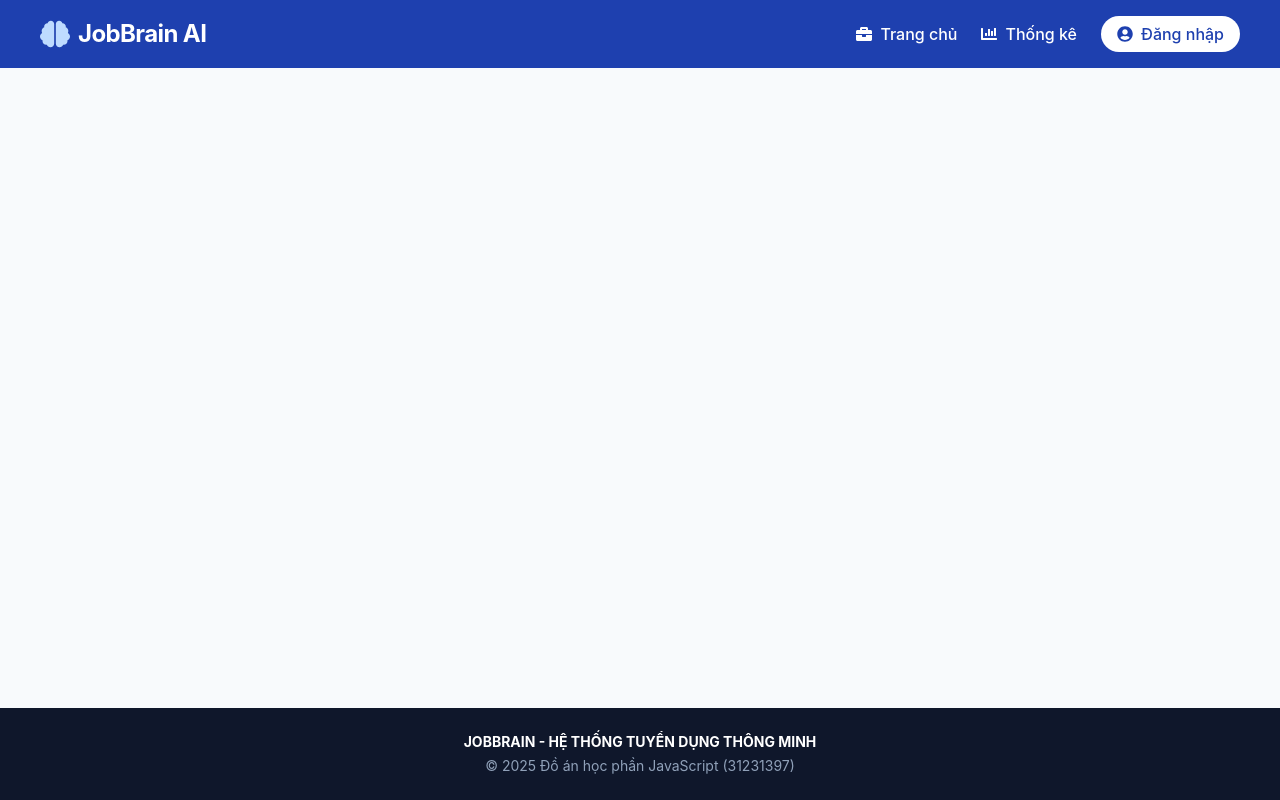
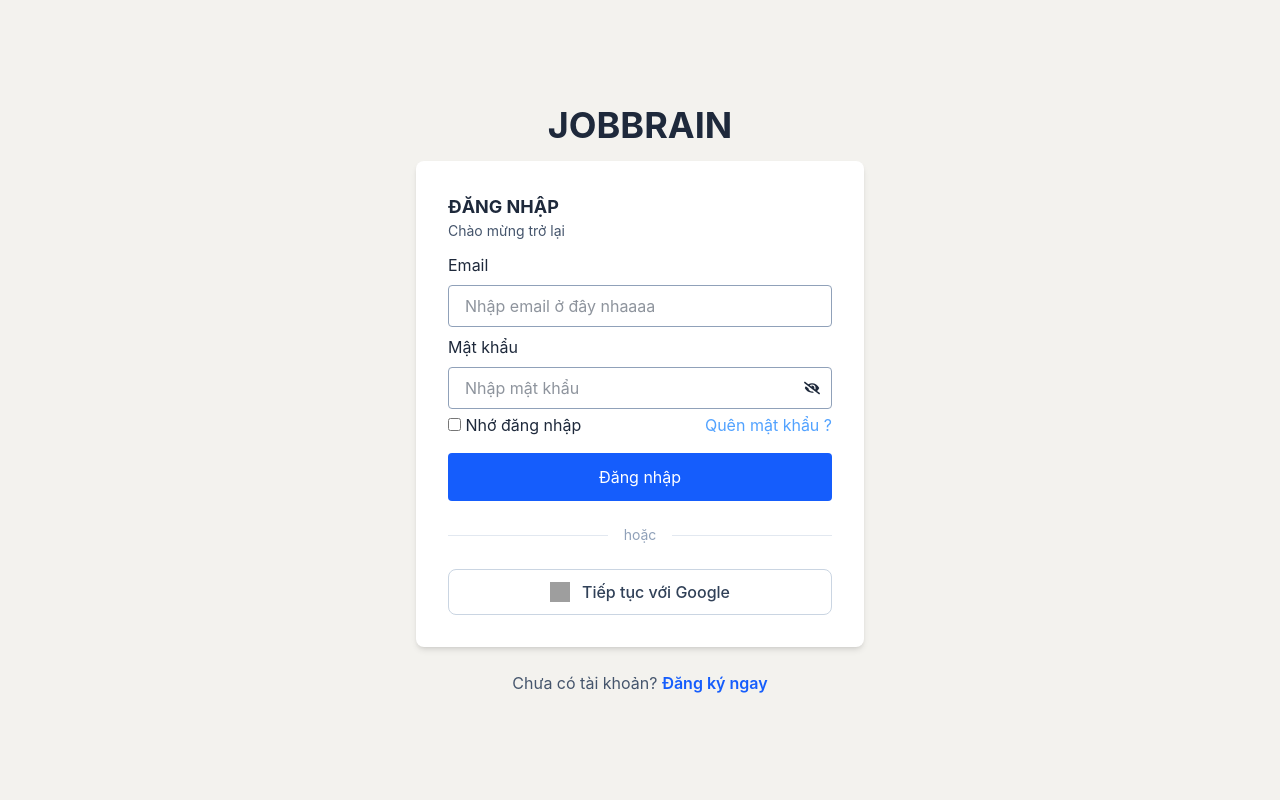
Before and after one commit to baohuy6505/JobBrain, a React app in the folder frontend/: page /login in a window 1280 px wide. Built offline with nearby package versions, Linux system fonts and the light colour scheme; grey boxes are pictures that could not be loaded; the HTML template or start-up script is replaced by a standard one.

Commit message:
Login-UI

```diff
--- a/frontend/package.json
+++ b/frontend/package.json
@@ -16,7 +16,7 @@
     "lodash": "^4.17.23",
     "react": "^19.2.0",
     "react-dom": "^19.2.0",
-    "react-icons": "^5.5.0",
+    "react-icons": "^5.6.0",
     "react-paginate": "^8.3.0",
     "react-redux": "^9.2.0",
     "react-router-dom": "^7.11.0",
--- a/frontend/src/App.jsx
+++ b/frontend/src/App.jsx
@@ -8,14 +8,12 @@
 
 function App() {
   return (
-    <Router>
-      <Routes>
-        <Route path="/" element={<MainLayout />}>
-          <Route index element={<Home />} />
-          <Route path="login" element={<LoginPage />} />
-        </Route>
-      </Routes>
-    </Router>
+    <Routes>
+      <Route path="/" element={<MainLayout />}>
+        <Route index element={<Home />} />
+      </Route>
+      <Route path="/login" element={<LoginPage />} />
+    </Routes>
   );
 }
 
--- a/frontend/src/Components/auth/Login/LoginForm.jsx
+++ b/frontend/src/Components/auth/Login/LoginForm.jsx
@@ -1,43 +1,76 @@
+import { Link } from "react-router-dom";
+import PasswordInput from "../../common/PasswordInput";
+import { useState } from "react";
 const LoginForm = () => {
+  const [password, setPassword] = useState("");
+  const [email, setEmail] = useState("");
   return (
-    <div>
-      <form action="">
-        <h2 className="form__title">ĐĂNG NHẬP</h2>
-        <p className="form__desc">Chào mừng trở lại</p>
-        <div className="form__email">
-          <label htmlFor="">Email</label>
-          <input type="text" />
-        </div>
-        <div className="form__password">
-          <label htmlFor="">Mật khẩu</label>
-          <input type="password" />
+    <div className="bg-white p-8 rounded-lg shadow-md max-w-md w-full">
+      <form onSubmit={(e) => e.preventDefault()}>
+        <h2 className="text-lg font-bold">ĐĂNG NHẬP</h2>
+        <p className="text-sm text-slate-600">Chào mừng trở lại</p>
+
+        <div className="form__email mt-3">
+          <label htmlFor="email" className="mb-2 block">
+            Email
+          </label>
+          <input
+            type="email"
+            id="email"
+            value={email}
+            onChange={(e) => setEmail(e.target.value)}
+            placeholder="Nhập email ở đây nhaaaa"
+            className="block w-full border border-slate-400 outline-none rounded-sm py-2 px-4"
+          />
         </div>
 
-        <div className="form__options">
-          <label htmlFor="">
-            <input type="checkbox" />
-            Nhớ đăng nhập
+        <div className="form__password mt-2">
+          <label htmlFor="password" className="mb-2 block">
+            Mật khẩu
           </label>
-
-          <Link to="">Quên mật khẩu</Link>
+          <PasswordInput
+            value={password}
+            onChange={(e) => setPassword(e.target.value)}
+            placeholder="Nhập mật khẩu"
+          />
         </div>
 
-        <button type="submit" class="">
+        <div className="form__options flex justify-between mt-1">
+          <label>
+            <input type="checkbox" /> Nhớ đăng nhập
+          </label>
+          <Link to="/forgot-password" className="text-blue-400">
+            Quên mật khẩu ?
+          </Link>
+        </div>
+
+        <button
+          type="submit"
+          className="btn-login w-full bg-blue-600 text-center mt-4 py-3 text-white rounded cursor-pointer"
+        >
           Đăng nhập
         </button>
-        <div class="divider">
-          <span>hoặc</span>
+
+        <div className="flex items-center my-6">
+          <div className="flex-grow border-t border-slate-200"></div>
+          <span className="flex-shrink mx-4 text-slate-400 text-sm">hoặc</span>
+          <div className="flex-grow border-t border-slate-200"></div>
         </div>
 
-        <button type="button" class="btn-google">
+        <button
+          type="button"
+          className="cursor-pointer flex items-center justify-center w-full gap-3 py-2.5 border border-slate-300 rounded-lg bg-white text-slate-700 font-medium hover:bg-slate-50 hover:border-slate-400 transition-all duration-200"
+        >
           <img
             src="https://www.gstatic.com/firebasejs/ui/2.0.0/images/auth/google.svg"
             alt="Google icon"
+            className="w-5 h-5"
           />
-          Tiếp tục với Google
+          <span>Tiếp tục với Google</span>
         </button>
       </form>
     </div>
   );
 };
+
 export default LoginForm;
--- /dev/null
+++ b/frontend/src/Components/common/PasswordInput.jsx
@@ -0,0 +1,27 @@
+import { useState } from "react";
+import { FaEye, FaEyeSlash } from "react-icons/fa";
+
+function PasswordInput({ value, onChange, placeholder }) {
+  const [showPassword, setShowPassword] = useState(false);
+
+  return (
+    <div className="relative w-full">
+      <input
+        type={showPassword ? "text" : "password"}
+        value={value}
+        onChange={onChange}
+        placeholder={placeholder}
+        className="w-full border border-slate-400 outline-none rounded-sm py-2 px-4 pr-10"
+      />
+
+      <span
+        className="absolute right-3 top-1/2 -translate-y-1/2 cursor-pointer"
+        onClick={() => setShowPassword(!showPassword)}
+      >
+        {showPassword ? <FaEye /> : <FaEyeSlash />}
+      </span>
+    </div>
+  );
+}
+
+export default PasswordInput;
--- a/frontend/src/app/store.js
+++ b/frontend/src/app/store.js
@@ -1,9 +1,9 @@
 import { configureStore } from "@reduxjs/toolkit";
-// import counterReducer from '../features/counter/counterSlice'; // Ví dụ sau này
+import counterReducer from "../features/counter/counterSlice";
 
 export const store = configureStore({
   reducer: {
     // Thêm các reducer ở đây nha con đĩ của a
-    // counter: counterReducer,
+    counter: counterReducer,
   },
 });
--- a/frontend/src/features/counter/counterSlice.js
+++ b/frontend/src/features/counter/counterSlice.js
@@ -0,0 +1,27 @@
+import { createSlice } from "@reduxjs/toolkit";
+
+const initialState = {
+  value: 0,
+};
+
+export const counterSlice = createSlice({
+  name: "counter",
+  initialState,
+  reducers: {
+    increment: (state) => {
+      state.value += 1;
+    },
+    decrement: (state) => {
+      state.value -= 1;
+    },
+    incrementByAmount: (state, action) => {
+      state.value += action.payload;
+    },
+  },
+});
+
+// Export các action để dùng trong Component
+export const { increment, decrement, incrementByAmount } = counterSlice.actions;
+
+// Export reducer để bỏ vào Store
+export default counterSlice.reducer;
--- a/frontend/src/index.css
+++ b/frontend/src/index.css
@@ -17,6 +17,7 @@
   display: block; /* Quan trọng: Xóa bỏ flex center của Vite */
   width: 100%;
   min-height: 100vh;
+  background: rgb(243, 242, 238);
 }
 
 #root {
--- a/frontend/src/layouts/auth/AuthLayout.jsx
+++ b/frontend/src/layouts/auth/AuthLayout.jsx
@@ -1,8 +1,35 @@
+import { useLocation } from "react-router-dom";
+import { Link } from "react-router-dom";
 const AuthLayout = ({ children }) => {
+  const location = useLocation();
+  const isLoginPage = location.pathname === "/login";
   return (
-    <div>
-      <h1>JOBBRAIN</h1>
+    <div className="flex items-center justify-center h-screen flex-col px-4">
+      <h1 className="text-4xl font-bold mb-4">JOBBRAIN</h1>
       {children}
+      <div className="mt-6 text-center">
+        {isLoginPage ? (
+          <p className="text-slate-600 text-base">
+            Chưa có tài khoản?{" "}
+            <Link
+              to="/register"
+              className="text-blue-600 font-semibold hover:underline transition-all"
+            >
+              Đăng ký ngay
+            </Link>
+          </p>
+        ) : (
+          <p className="text-slate-600 text-base">
+            Đã có tài khoản?{" "}
+            <Link
+              to="/login"
+              className="text-blue-600 font-semibold hover:underline transition-all"
+            >
+              Đăng nhập ngay
+            </Link>
+          </p>
+        )}
+      </div>
     </div>
   );
 };
--- a/frontend/src/main.jsx
+++ b/frontend/src/main.jsx
@@ -1,5 +1,7 @@
+// src/main.jsx
 import { StrictMode } from "react";
 import { createRoot } from "react-dom/client";
+import { BrowserRouter } from "react-router-dom"; // Thêm dòng này
 import { Provider } from "react-redux";
 import { store } from "./app/store";
 import "./index.css";
@@ -8,7 +10,11 @@
 createRoot(document.getElementById("root")).render(
   <StrictMode>
     <Provider store={store}>
-      <App />
+      <BrowserRouter>
+        {" "}
+        {/* Bọc App vào đây */}
+        <App />
+      </BrowserRouter>
     </Provider>
   </StrictMode>,
 );
--- a/frontend/src/pages/Login/LoginPage.jsx
+++ b/frontend/src/pages/Login/LoginPage.jsx
@@ -1,9 +1,10 @@
 import AuthLayout from "../../layouts/auth/AuthLayout";
 import LoginForm from "../../Components/auth/Login/LoginForm";
-
 const LoginPage = () => {
-  <AuthLayout>
-    <LoginForm />
-  </AuthLayout>;
+  return (
+    <AuthLayout>
+      <LoginForm />
+    </AuthLayout>
+  );
 };
 export default LoginPage;
```
Also changed, not shown: 1 other file (tests, documents, lock files or other folders).
